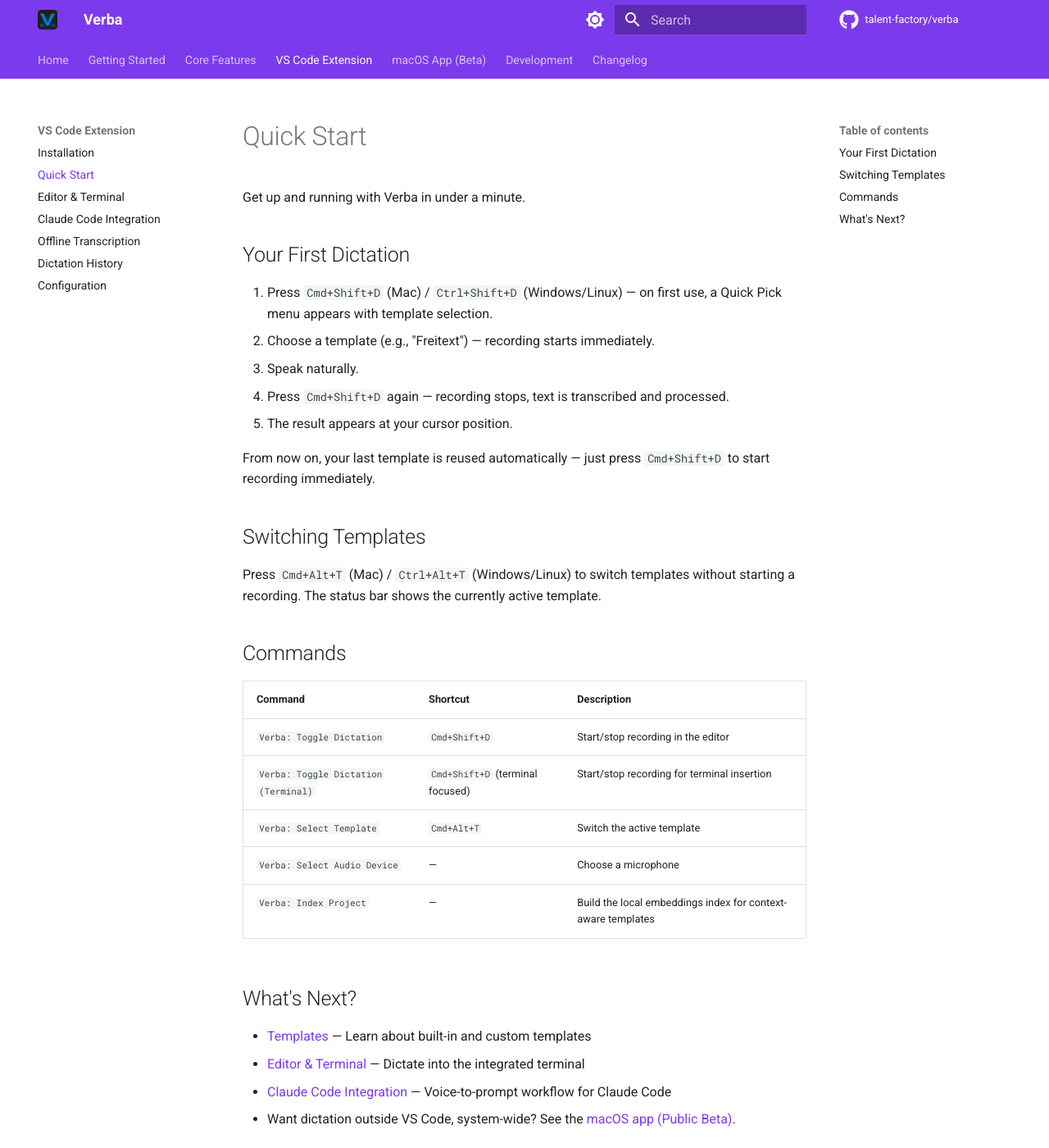
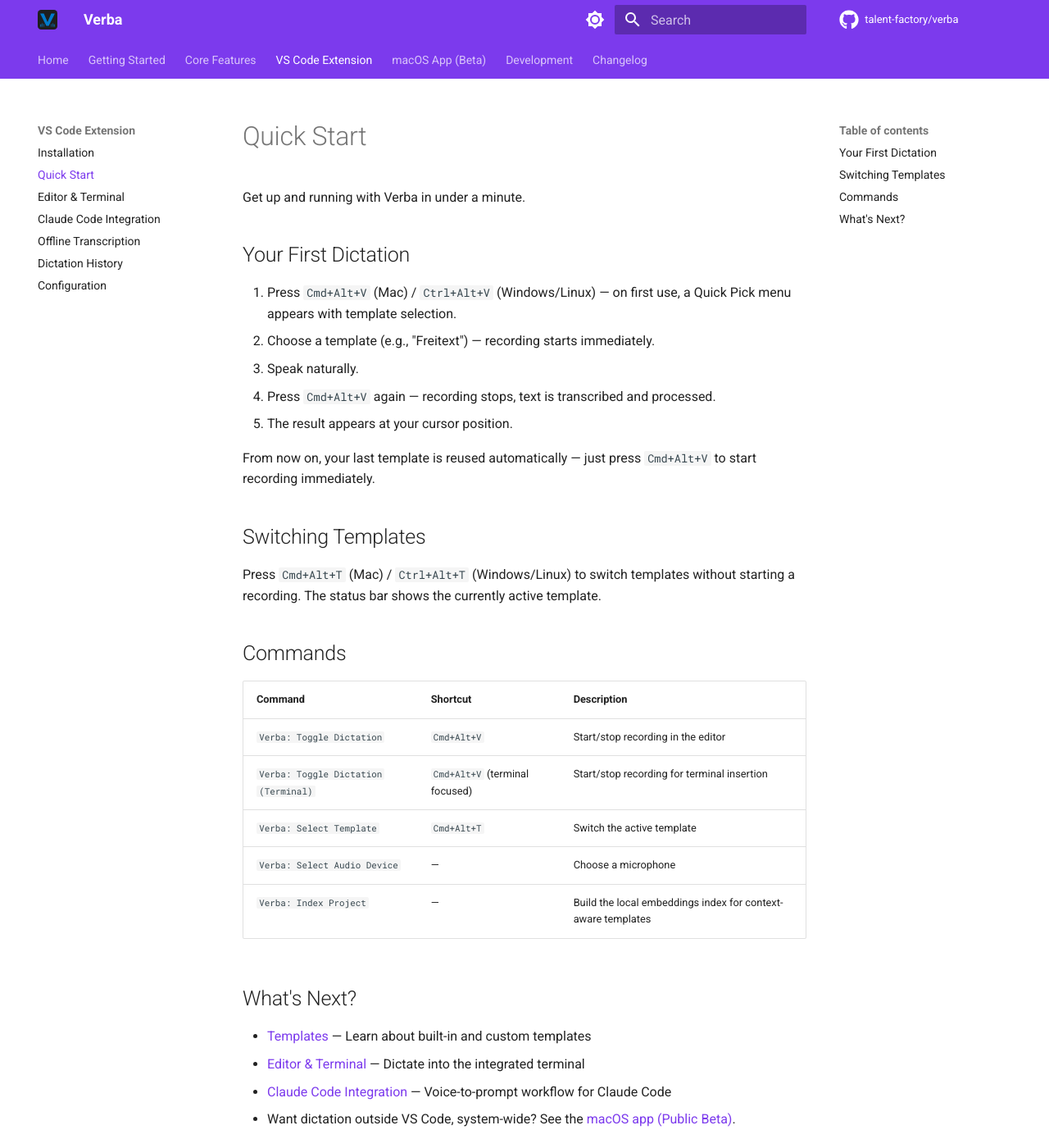
Before and after one commit to talent-factory/verba, an MkDocs documentation site: the page built from docs/vscode/quickstart.md, in a window 1280 px wide and 1400 px high. Shown: the whole window at 82% size. Built offline with MkDocs 1.6.1 and Material for MkDocs 9.7.7, drawn with Linux system fonts in a browser that asks for light colours; comment, search, counter and statistics services are not loaded.

Commit message:
🐛 fix(vscode): Diktat-Shortcut auf Cmd+Alt+V — Kollision mit Run-and-Debug behoben
Der Diktat-Shortcut lag auf Cmd+Shift+D und kollidierte mit VS Codes
eingebautem "Run and Debug"-View (workbench.view.debug). Bei fokussiertem
Terminal gewann stets der Built-in, weshalb Terminal-Diktat nie auslöste.

Verschoben auf Cmd+Alt+V / Ctrl+Alt+V — frei von der Debug-Kollision und
vom macOS-Dock-Shortcut Cmd+Alt+D. dictation.start und
dictation.startFromTerminal nachgezogen; alle VS-Code-Docs, Quickstart-
Tabelle und das UAT-Dokument aktualisiert. Continuous-Shortcut
(Cmd+Shift+Alt+D) unverändert.

Zusätzlich zwei beim UAT entdeckte Build-Fehler behoben:

- .vscodeignore schloss apps/** nicht aus, wodurch vsce die mehrere GB
  große Tauri-App einzupacken versuchte und endlos hing. Jetzt werden
  apps/**, verschachtelte node_modules, lokale Tool-/State-Ordner
  (.headroom, .serena, .superpowers, .grepai) und .env ausgeschlossen;
  die VSIX ist wieder ~1,7 MB (13 Dateien).

- npm run dev (via just dev) baute nur out/ via compile, während die
  Extension laut "main" dist/extension.js lädt — das wird nur von bundle
  erzeugt. Der Dev-Host startete dadurch veralteten Code. npm run dev
  bundelt jetzt vor dem Start.

```diff
--- a/docs/vscode/quickstart.md
+++ b/docs/vscode/quickstart.md
@@ -4,13 +4,13 @@
 
 ## Your First Dictation
 
-1. Press `Cmd+Shift+D` (Mac) / `Ctrl+Shift+D` (Windows/Linux) — on first use, a Quick Pick menu appears with template selection.
+1. Press `Cmd+Alt+V` (Mac) / `Ctrl+Alt+V` (Windows/Linux) — on first use, a Quick Pick menu appears with template selection.
 2. Choose a template (e.g., "Freitext") — recording starts immediately.
 3. Speak naturally.
-4. Press `Cmd+Shift+D` again — recording stops, text is transcribed and processed.
+4. Press `Cmd+Alt+V` again — recording stops, text is transcribed and processed.
 5. The result appears at your cursor position.
 
-From now on, your last template is reused automatically — just press `Cmd+Shift+D` to start recording immediately.
+From now on, your last template is reused automatically — just press `Cmd+Alt+V` to start recording immediately.
 
 ## Switching Templates
 
@@ -20,8 +20,8 @@
 
 | Command | Shortcut | Description |
 |---------|----------|-------------|
-| `Verba: Toggle Dictation` | `Cmd+Shift+D` | Start/stop recording in the editor |
-| `Verba: Toggle Dictation (Terminal)` | `Cmd+Shift+D` (terminal focused) | Start/stop recording for terminal insertion |
+| `Verba: Toggle Dictation` | `Cmd+Alt+V` | Start/stop recording in the editor |
+| `Verba: Toggle Dictation (Terminal)` | `Cmd+Alt+V` (terminal focused) | Start/stop recording for terminal insertion |
 | `Verba: Select Template` | `Cmd+Alt+T` | Switch the active template |
 | `Verba: Select Audio Device` | — | Choose a microphone |
 | `Verba: Index Project` | — | Build the local embeddings index for context-aware templates |
```
Also changed, not shown: CHANGELOG.md (+9 -0 lines), CLAUDE.md (+1 -1 lines), README.md (+2 -2 lines), docs/concepts/templates.md (+1 -1 lines), docs/superpowers/uat/2026-07-22-agent-instruction-cleanup-uat.md (+9 -6 lines), docs/vscode/claude-code.md (+2 -2 lines), docs/vscode/editor-terminal.md (+1 -1 lines), package.json (+5 -5 lines), 1 other file.
